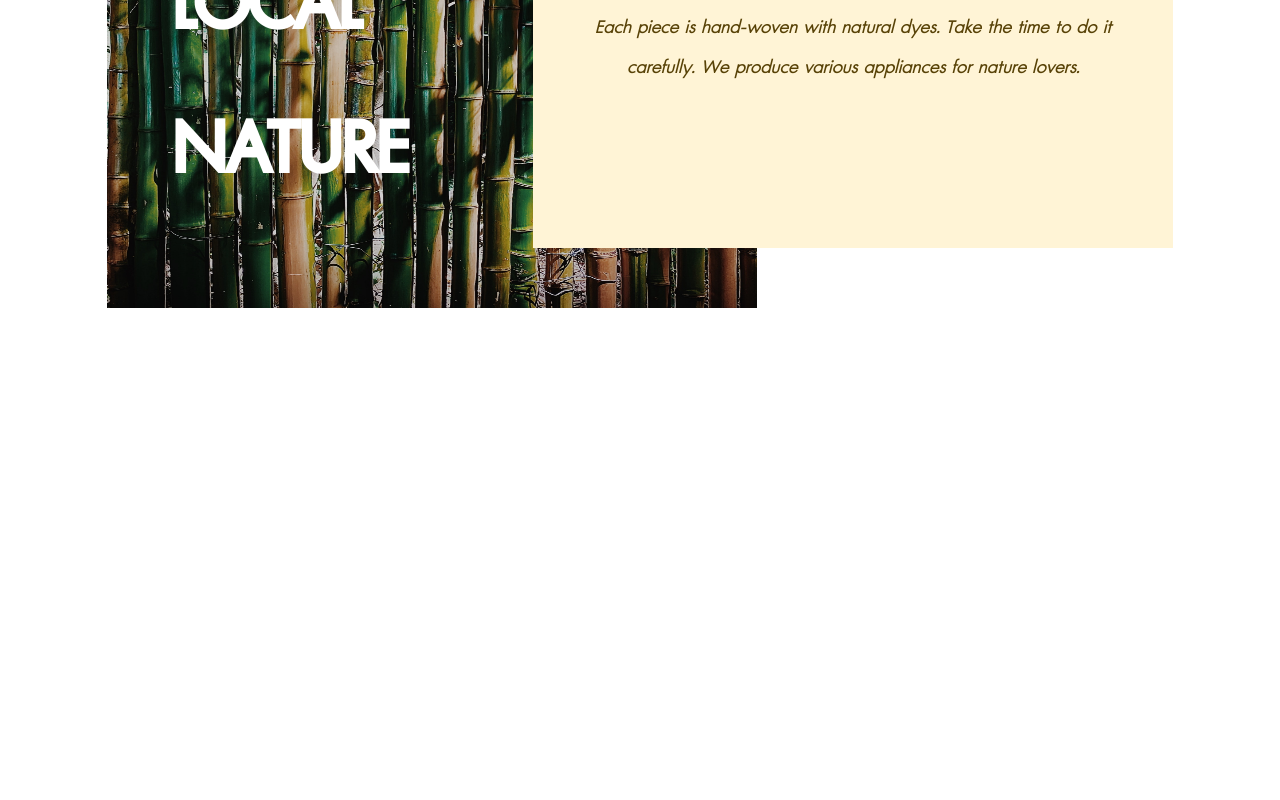
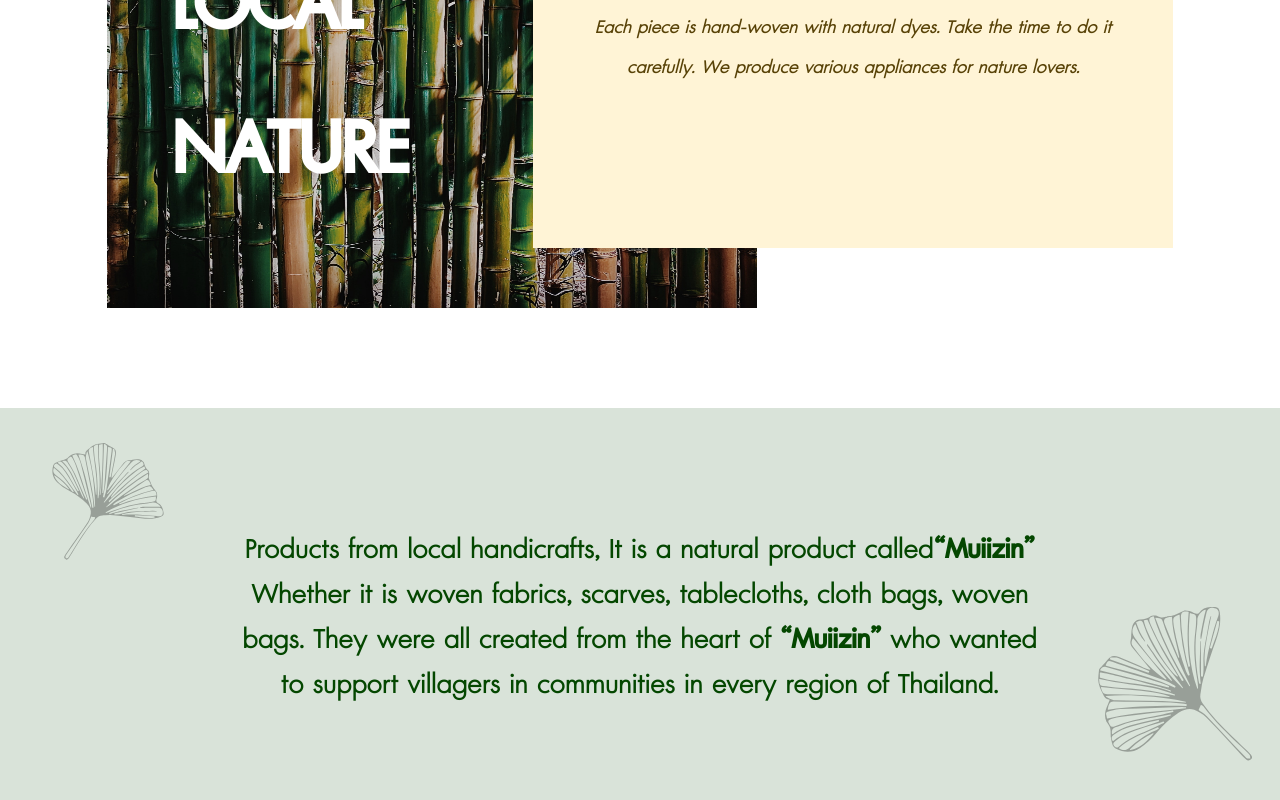
Before and after one commit to baskittisak/muiizin-website, a React (Create React App) app: page / in a window 1280 px wide. Shown: the part 1192-1992 px from the top of the page. Before the commit the page ends 1600 px from the top, so only its background shows below. Built offline with nearby package versions, Linux system fonts and the light colour scheme.

Commit message:
[ADD] Story

```diff
--- a/src/components/home/Home.js
+++ b/src/components/home/Home.js
@@ -3,6 +3,7 @@ import styled from "styled-components";
 import Navbar from "../../center_components/layout/Navbar";
 import Banner from "./Banner";
 import Quote from "./Quote";
+import Story from "./Story";
 
 const Container = styled.div`
   overflow-y: scroll;
@@ -19,6 +20,7 @@ const Home = () => {
       <Navbar />
       <Banner />
       <Quote />
+      <Story />
     </Container>
   );
 };
--- /dev/null
+++ b/src/components/home/Story.js
@@ -0,0 +1,61 @@
+import { memo } from "react";
+import styled from "styled-components";
+import { Box } from "../../styles/common";
+import Typography from "../../center_components/Typography";
+import Icon from "@ant-design/icons";
+import { ReactComponent as flower_icon } from "../../assets/icons/flower.svg";
+
+const StoryContainer = styled(Box)`
+  position: relative;
+  width: 100%;
+  height: 420px;
+  padding: 120px 240px;
+  background-color: #d9e3d9;
+  text-align: center;
+`;
+
+const IconFlower = styled(Icon)`
+  position: absolute;
+  opacity: 0.35;
+  font-size: ${({ size }) => `${size}px`};
+  transform: ${({ deg }) => `rotate(${deg})`};
+  top: ${({ top }) => top && `${top}px`};
+  bottom: ${({ bottom }) => bottom && `${bottom}px`};
+  left: ${({ left }) => left && `${left}px`};
+  right: ${({ right }) => right && `${right}px`};
+`;
+
+const Story = () => {
+  return (
+    <StoryContainer justify="center" align="center">
+      <IconFlower
+        component={flower_icon}
+        size={125}
+        deg="35deg"
+        top={35}
+        left={35}
+      />
+      <Typography
+        fontSize={36}
+        lineHeight={45}
+        color="#044700"
+        whiteSpace="initial"
+      >
+        Products from local handicrafts, It is a natural product called
+        <strong>“Muiizin”</strong> Whether it is woven fabrics, scarves,
+        tablecloths, cloth bags, woven bags. They were all created from the
+        heart of <strong>“Muiizin”</strong> who wanted to support villagers in
+        communities in every region of Thailand.
+      </Typography>
+      <IconFlower
+        component={flower_icon}
+        size={180}
+        deg="-43deg"
+        bottom={40}
+        right={5}
+      />
+    </StoryContainer>
+  );
+};
+
+export default memo(Story);
```
